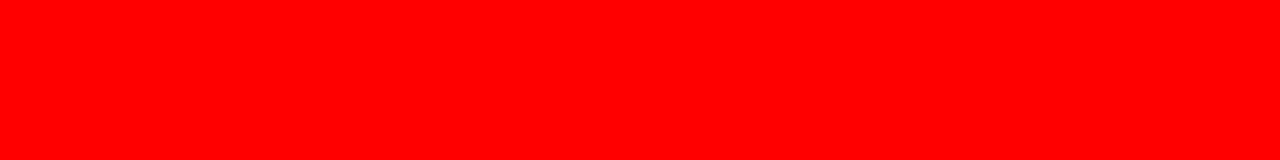
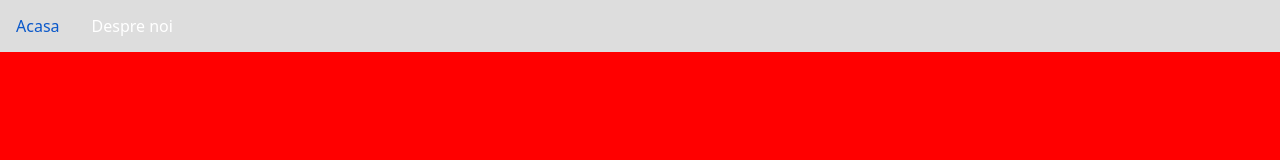
Before and after one commit to nicarp96/proiect_eps, a plain HTML site: page index.html in a window 1280 px wide. Drawn offline with nearby package versions, Linux system fonts and the light colour scheme.

Commit message:
Small changes

```diff
--- a/css/styles.css
+++ b/css/styles.css
@@ -1,3 +1,26 @@
 body {
     background-color: red;
 }
+li {
+    display:  inline;
+    float: left;
+}
+ul {
+    background-color: #dddddd;
+    list-style-type: none;
+    overflow: hidden;
+    margin: 0;
+    padding: 0;
+}
+
+a {
+    display: block;
+    padding: 1.5rem;
+}
+li a {
+    display: block;
+    color: white;
+    text-align: center;
+    padding: 14px 16px;
+    text-decoration: none;
+  }
--- a/index.html
+++ b/index.html
@@ -1,14 +1,20 @@
-<!DOCTYPE html>
+<!doctype html>
 <html lang="en">
 <head>
+    <link href="https://cdn.jsdelivr.net/npm/bootstrap@5.1.3/dist/css/bootstrap.min.css" rel="stylesheet" integrity="sha384-1BmE4kWBq78iYhFldvKuhfTAU6auU8tT94WrHftjDbrCEXSU1oBoqyl2QvZ6jIW3" crossorigin="anonymous">
     <meta charset="UTF-8">
     <meta http-equiv="X-UA-Compatible" content="IE=edge">
-    <meta name="viewport" content="width=s, initial-scale=1.0">
+    <meta name="viewport" content="width=device-width, initial-scale=1"> <!-- Responsive meta tag-->
     <!-- Implementarea Bootstrap-ului va veni mai tarziu, pana atunci folosim css local-->
     <link rel="stylesheet" href="css/styles.css">
     <title>Limbajul Urii</title>
 </head>
 <body>
 
+    <ul>
+        <li><a href=home.html>Acasa</a></li>
+        <li><a href=about_us.html>Despre noi</a></li>
+    </ul>
+    <script src="https://cdn.jsdelivr.net/npm/bootstrap@5.1.3/dist/js/bootstrap.bundle.min.js" integrity="sha384-ka7Sk0Gln4gmtz2MlQnikT1wXgYsOg+OMhuP+IlRH9sENBO0LRn5q+8nbTov4+1p" crossorigin="anonymous"></script>
 </body>
 </html>
```
Also changed, not shown: about_us.html (added), home.html (added).
